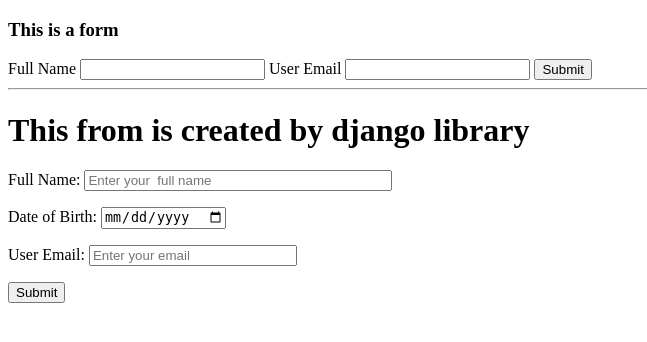
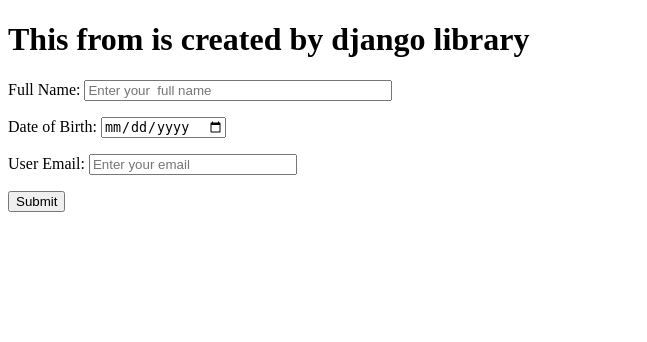
Before and after one commit to zihadul-haque/django, a Django app: page /myapp/form/ in a window 1280 px wide. Shown: the top 342 px of the page, without its empty margins (0-647 px from the left). Run offline with Django 3.2, Linux system fonts and the light colour scheme.

Commit message:
form with only django library

```diff
--- a/templates/myapp/form.html
+++ b/templates/myapp/form.html
@@ -5,19 +5,6 @@
     <title>Form</title>
   </head>
   <body>
-    <h3>This is a form</h3>
-    <form  action="" method="post">
-
-      <label for="user_name">Full Name</label>
-      <input type="text" name="user_name" value="" required>
-
-      <label for="user_email">User Email</label>
-      <input type="email" name="user_email" value="" required>
-
-        <input type="submit" name="submit"  value="Submit">
-    </form>
-    <hr>
-
     <h1>{{heading}}</h1>
     <form  action="" method="post">
       {{test_form.as_p}}
```
